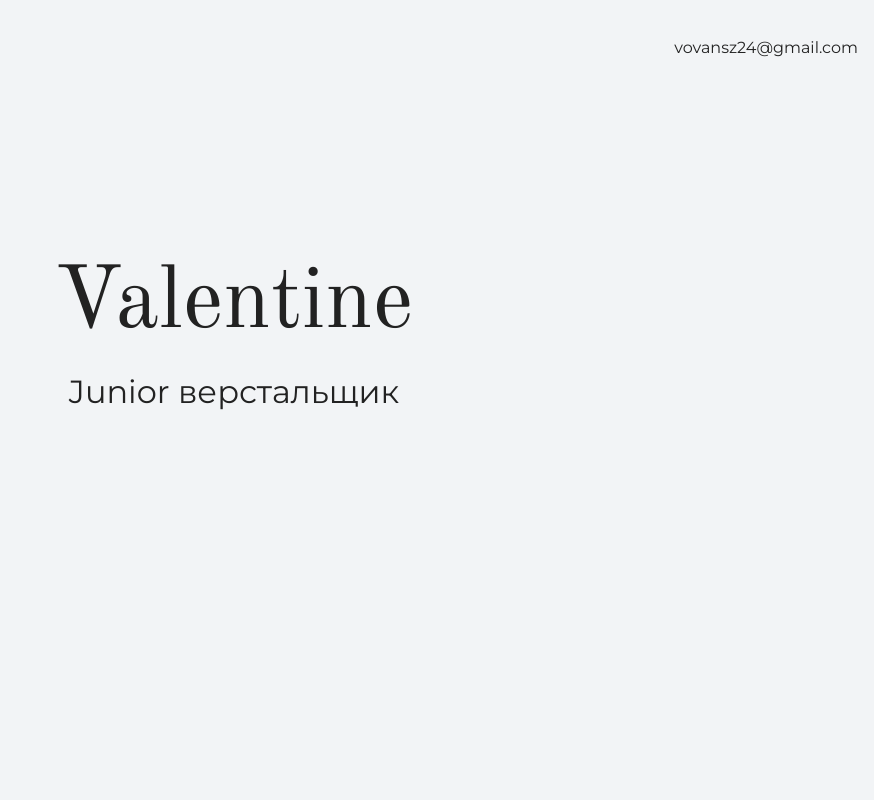
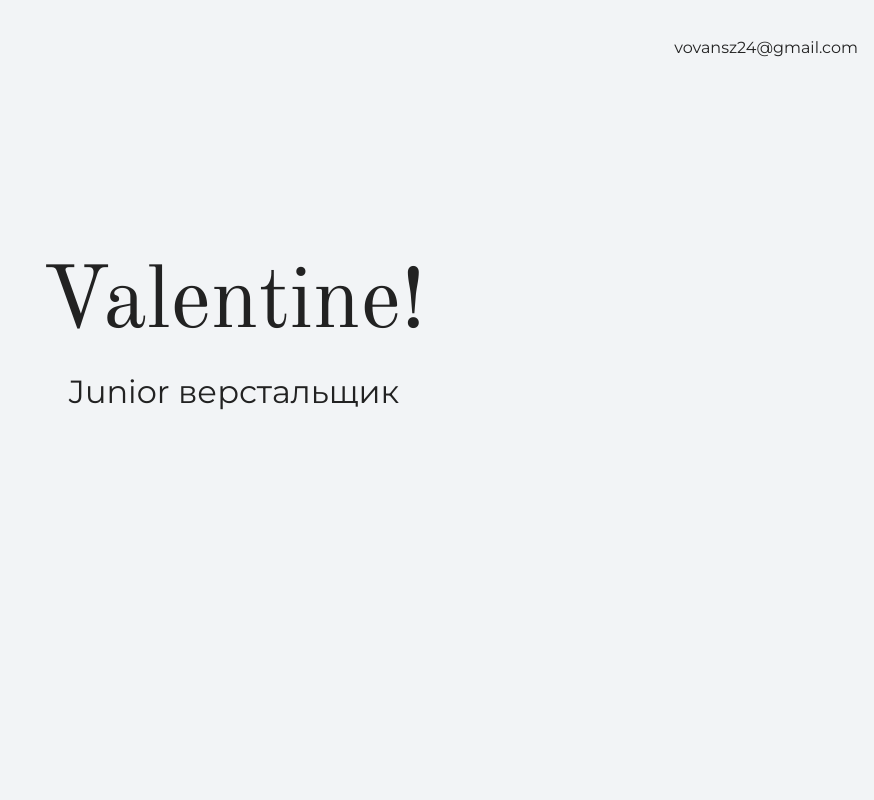
Before and after one commit to vovansz/proba2, a plain HTML site: page index.html in a window 1280 px wide. Shown: the top 800 px of the page, without its empty margins (406-1280 px from the left). Drawn offline with nearby package versions, Linux system fonts and the light colour scheme.

Commit message:
меняет текст на главной странице

```diff
--- a/index.html
+++ b/index.html
@@ -16,7 +16,7 @@
 
     <section class="hero-image">
 	<div class="container">
-      <h1 class="heading">Valentine</h1>
+      <h1 class="heading">Valentine!</h1>
       <p>Junior верстальщик</p>
 	  </div>
     </section>
```
